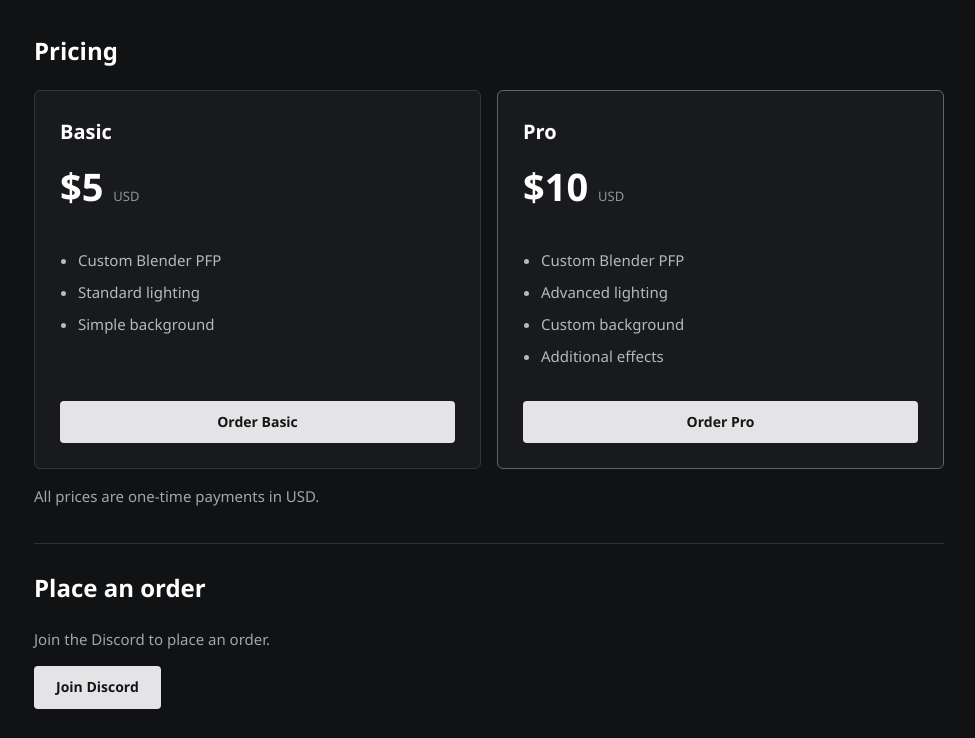
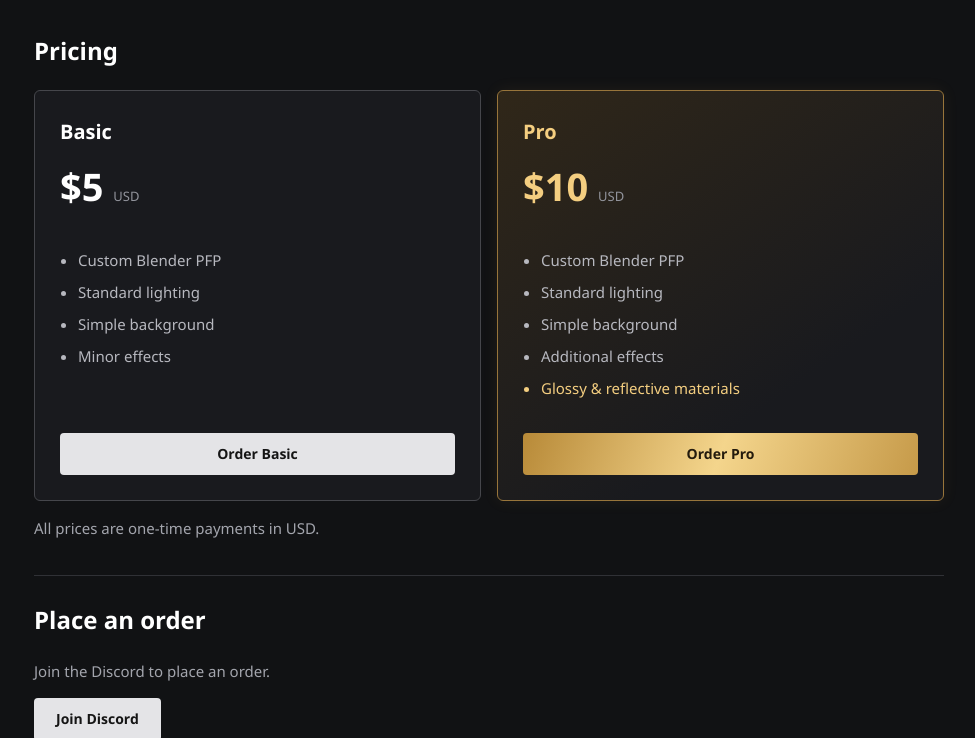
Before and after one commit to dickinsonethan45-collab/amb1.website, a plain HTML site: page index.html in a window 1280 px wide. Shown: the part 629-1367 px from the top of the page, without its empty margins (151-1126 px from the left). Drawn offline with Linux system fonts and the light colour scheme.

Commit message:
Update index.html

```diff
--- a/index.html
+++ b/index.html
@@ -3,7 +3,7 @@
 <head>
 <meta charset="UTF-8">
 <meta name="viewport" content="width=device-width, initial-scale=1.0">
-<title>AMBLOCK</title>
+<title>AMBLOCK - Home</title>
 
 <style>
 * {
@@ -75,6 +75,8 @@ section {
     margin-top: 35px;
 }
 
+/* Artwork gallery */
+
 .gallery {
     display: grid;
     grid-template-columns: repeat(3, 1fr);
@@ -93,7 +95,7 @@ section {
     width: 100%;
     aspect-ratio: 1;
     object-fit: cover;
-    transition: filter .2s;
+    transition: filter 0.2s;
 }
 
 .artwork img:hover {
@@ -117,6 +119,8 @@ section {
     color: #92949c;
 }
 
+/* Pricing */
+
 .pricing {
     display: grid;
     grid-template-columns: 1fr 1fr;
@@ -124,12 +128,17 @@ section {
 }
 
 .plan {
+    position: relative;
+    overflow: hidden;
+    isolation: isolate;
     background: #191a1e;
-    border: 1px solid #33353b;
+    border: 1px solid #45464b;
     border-radius: 6px;
     padding: 25px;
     display: flex;
     flex-direction: column;
+    transition: border-color 0.6s ease,
+                box-shadow 0.6s ease;
 }
 
 .plan h3 {
@@ -161,6 +170,71 @@ section {
     margin: 8px 0;
 }
 
+/* Silver shine */
+
+.plan::after {
+    content: "";
+    position: absolute;
+    inset: 0;
+    background: linear-gradient(
+        115deg,
+        transparent 25%,
+        rgba(255, 255, 255, 0.14) 50%,
+        transparent 75%
+    );
+    transform: translateX(-120%);
+    transition: transform 0.8s ease;
+    pointer-events: none;
+}
+
+/* Forward and reverse shine */
+
+.plan:hover::after {
+    transform: translateX(120%);
+}
+
+.plan:not(.pro):hover {
+    border-color: #aaaaaa;
+    box-shadow: 0 0 15px rgba(255,255,255,0.06);
+}
+
+/* Pro gold styling */
+
+.plan.pro {
+    border: 1px solid #98753b;
+    background: linear-gradient(
+        145deg,
+        #302719,
+        #191a1e 70%
+    );
+    box-shadow: 0 0 16px rgba(214,167,71,0.08);
+}
+
+.plan.pro::after {
+    background: linear-gradient(
+        115deg,
+        transparent 25%,
+        rgba(255, 210, 110, 0.25) 50%,
+        transparent 75%
+    );
+}
+
+.plan.pro:hover {
+    border-color: #ffd477;
+    box-shadow: 0 0 24px rgba(214,167,71,0.25);
+}
+
+.pro h3,
+.pro .price {
+    color: #f4ce80;
+}
+
+.pro li:last-child {
+    color: #f4ce80;
+}
+
+/* Buttons */
+
 .button {
     background: #e4e4e7;
     color: #151515;
@@ -170,6 +244,7 @@ section {
     border-radius: 4px;
     display: inline-block;
     font-size: 14px;
+    transition: background 0.2s ease;
 }
 
 .button:hover {
@@ -181,14 +256,29 @@ section {
     text-align: center;
 }
 
-.pro {
-    border-color: #62646c;
+.pro .button {
+    background: linear-gradient(
+        110deg,
+        #b88a38,
+        #f4d58c,
+        #c69a49
+    );
+    color: #241b0d;
+    transition: filter 0.3s ease;
 }
+
+.pro .button:hover {
+    filter: brightness(1.15);
+}
+
+/* Ordering */
 
 .order {
     border-top: 1px solid #303136;
     padding-top: 25px;
 }
+
+/* Footer */
 
 footer {
     border-top: 1px solid #303136;
@@ -210,6 +300,12 @@ footer a {
     text-decoration: none;
 }
 
+footer a:hover {
+    color: white;
+}
+
+/* Mobile support */
+
 @media (max-width: 600px) {
     main {
         margin-top: 30px;
@@ -225,6 +321,17 @@ footer a {
 
     .gallery {
         grid-template-columns: repeat(2, 1fr);
+    }
+}
+
+@media (prefers-reduced-motion: reduce) {
+    .plan,
+    .plan::after {
+        transition: none;
+    }
+
+    .plan::after {
+        display: none;
     }
 }
 </style>
@@ -249,7 +356,9 @@ footer a {
         <div class="gallery">
 
             <div class="artwork">
-                <img src="gilla.png" alt="Gilla VR character render">
+                <img src="gilla.png?v=2"
+                     alt="Gilla VR character render">
+
                 <div class="artwork-info">
                     <h3>Gilla</h3>
                     <p>Character render</p>
@@ -257,7 +366,9 @@ footer a {
             </div>
 
             <div class="artwork">
-                <img src="bedbreak.png" alt="Bed Break VR character render">
+                <img src="bedbreak.png"
+                     alt="Bed Break VR character render">
+
                 <div class="artwork-info">
                     <h3>Bed Break VR</h3>
                     <p>Character render</p>
@@ -265,7 +376,9 @@ footer a {
             </div>
 
             <div class="artwork">
-                <img src="bed.png" alt="Bed Break VR bed render">
+                <img src="bed.png"
+                     alt="Bed Break VR bed render">
+
                 <div class="artwork-info">
                     <h3>Bed Break VR</h3>
                     <p>Object render</p>
@@ -276,11 +389,15 @@ footer a {
     </section>
 
     <section id="pricing">
+
         <h2>Pricing</h2>
 
         <div class="pricing">
 
+            <!-- Basic package -->
+
             <div class="plan">
+
                 <h3>Basic</h3>
 
                 <div class="price">
@@ -291,14 +408,19 @@ footer a {
                     <li>Custom Blender PFP</li>
                     <li>Standard lighting</li>
                     <li>Simple background</li>
+                    <li>Minor effects</li>
                 </ul>
 
                 <a class="button" href="#order">
                     Order Basic
                 </a>
+
             </div>
 
+            <!-- Pro package -->
+
             <div class="plan pro">
+
                 <h3>Pro</h3>
 
                 <div class="price">
@@ -307,40 +429,48 @@ footer a {
 
                 <ul>
                     <li>Custom Blender PFP</li>
-                    <li>Advanced lighting</li>
-                    <li>Custom background</li>
+                    <li>Standard lighting</li>
+                    <li>Simple background</li>
                     <li>Additional effects</li>
+                    <li>Glossy &amp; reflective materials</li>
                 </ul>
 
                 <a class="button" href="#order">
                     Order Pro
                 </a>
+
             </div>
 
         </div>
 
         <p>All prices are one-time payments in USD.</p>
+
     </section>
 
     <section class="order" id="order">
+
         <h2>Place an order</h2>
 
-        <p>
-            Join the Discord to place an order.
-        </p>
+        <p>Join the Discord to place an order.</p>
 
         <a class="button"
            href="https://discord.gg/YOURINVITE">
             Join Discord
         </a>
+
     </section>
 
 </main>
 
 <footer>
     <div class="footer-inner">
+
         <span>AMBLOCK &copy; 2026</span>
-        <a href="https://discord.gg/YOURINVITE">Discord</a>
+
+        <a href="https://discord.gg/YOURINVITE">
+            Discord
+        </a>
+
     </div>
 </footer>
 
```
